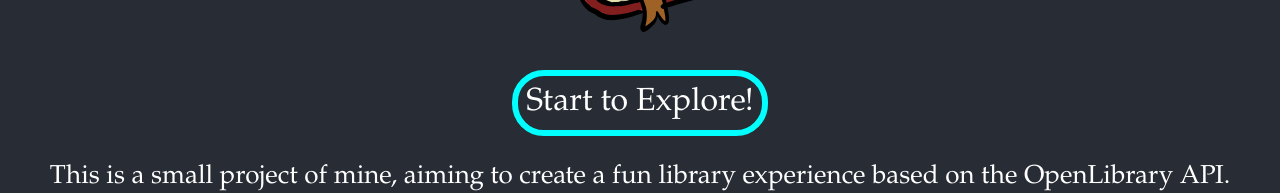
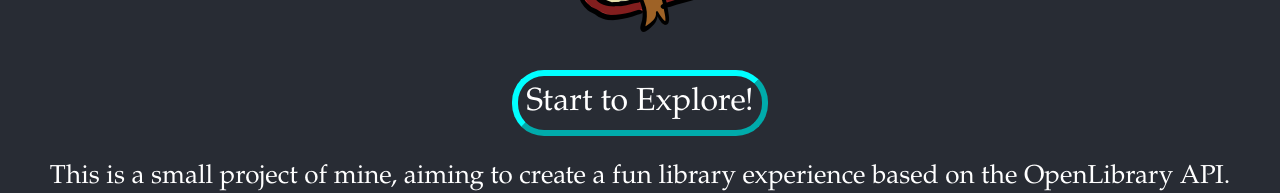
Before and after one commit to GmoWilliams/GMOLibrary, a React (Create React App) app: page / in a window 1280 px wide. Shown: the part 443-636 px from the top of the page. Built offline with nearby package versions, Linux system fonts and the light colour scheme.

Commit message:
:lipstick: Giving a funny effect to Home Button

```diff
--- a/src/components/Components.css
+++ b/src/components/Components.css
@@ -59,7 +59,7 @@
     font-weight: 500;
     font-size: 2rem;
     border-radius: 2rem;
-    border-style: solid;
+    border-style: outset;
     border-width: 0.4rem;
     border-color: #00ffff
 }
```
